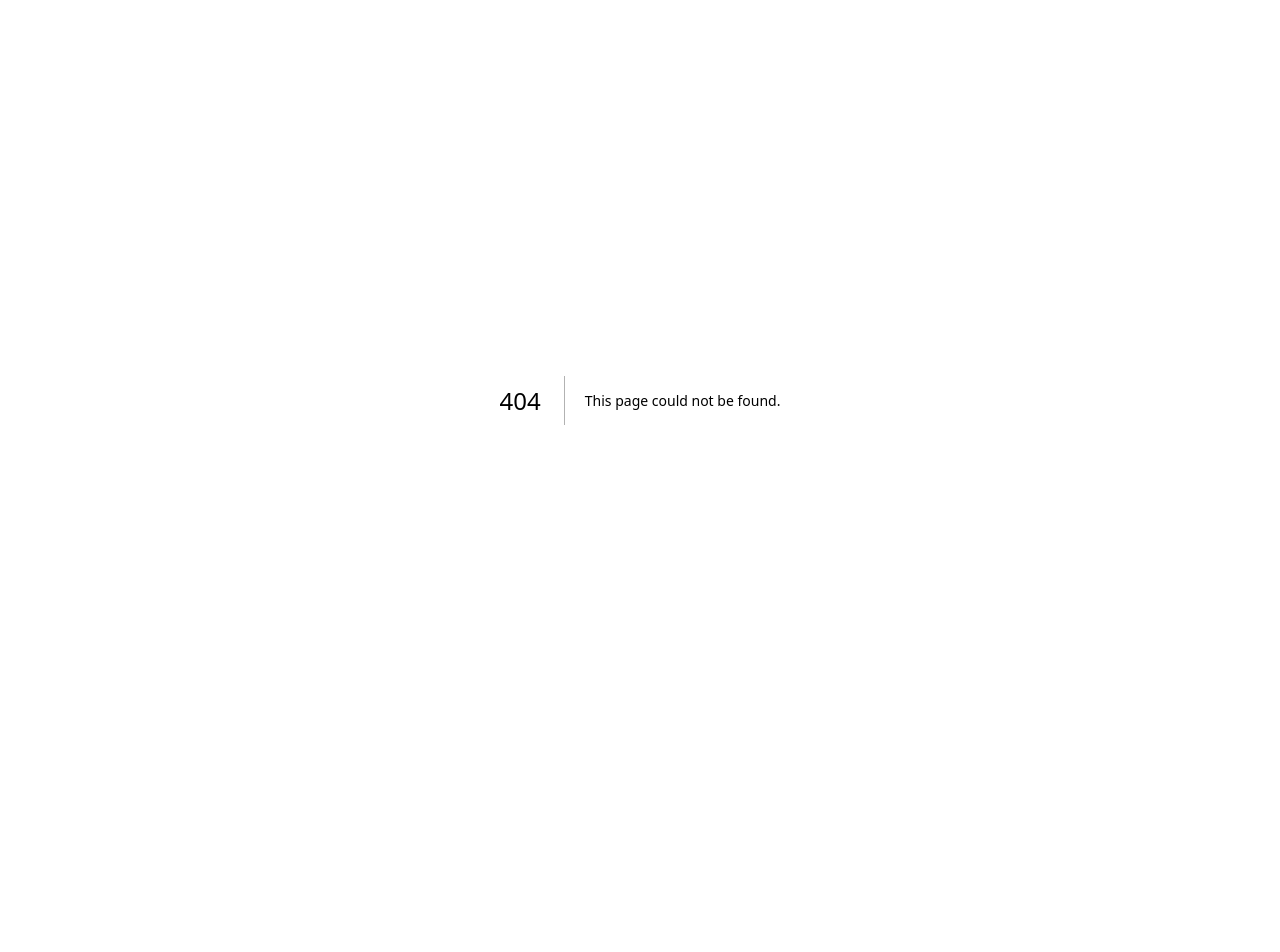
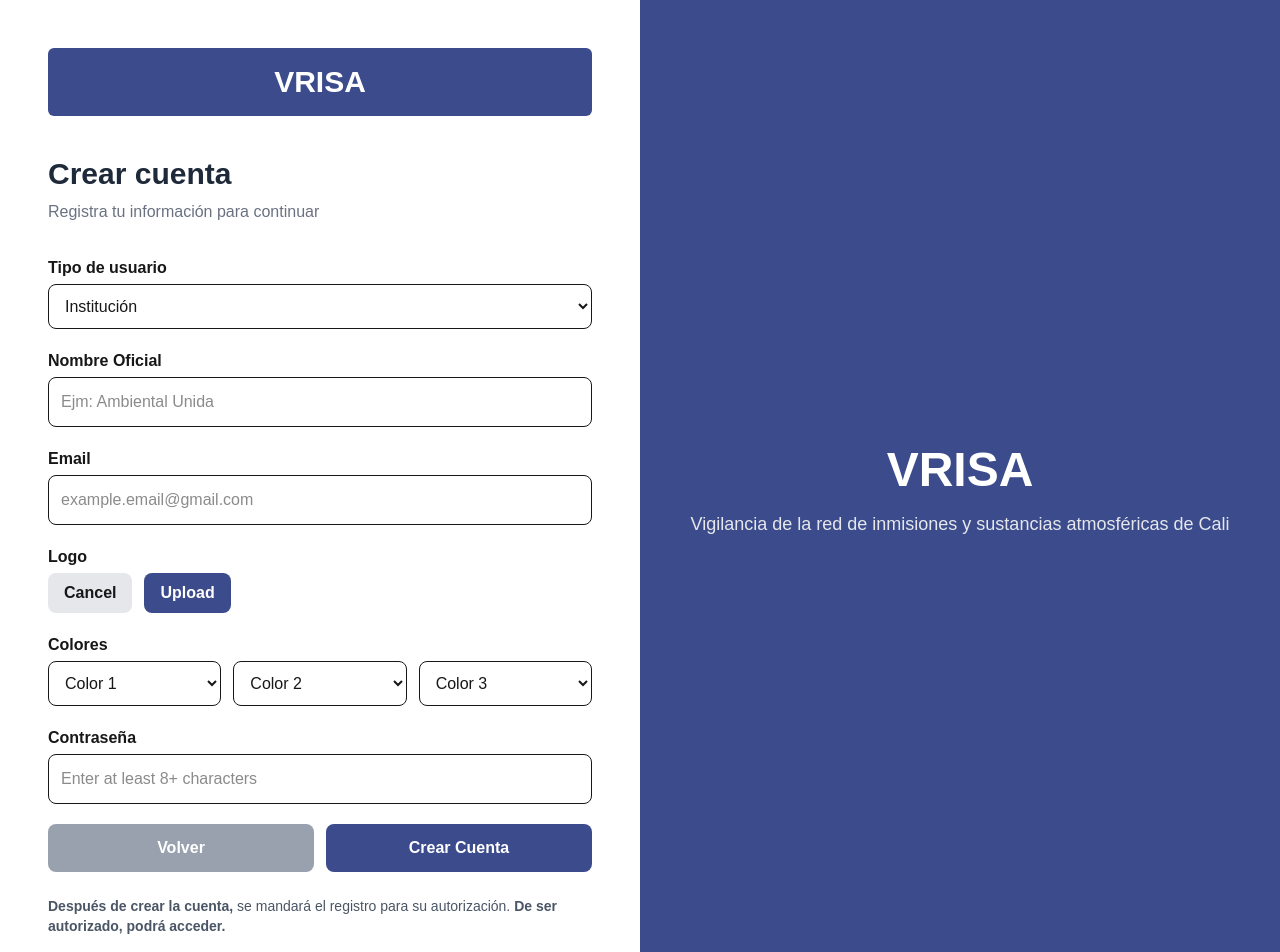
Before and after one commit to ycvictoria/vrisa-frontend, a Next.js app: page /auth/register in a window 1280 px wide. Before the commit this address had no page. Shown: the top 952 px of the page. Before the commit the page ends 800 px from the top, so only its background shows below. Built offline with nearby package versions, Linux system fonts and the light colour scheme.

Commit message:
Login and register added successfully

```diff
--- /dev/null
+++ b/src/app/auth/login/page.tsx
@@ -0,0 +1,69 @@
+"use client";
+
+import Image from "next/image";
+
+export default function LoginPage() {
+  return (
+    <div className="w-full h-screen flex bg-white">
+      {/* PANEL IZQUIERDO */}
+      <div className="w-1/2 flex flex-col justify-center px-24">
+        <h1 className="text-3xl font-bold mb-8">Iniciar Sesión</h1>
+
+        {/* Email */}
+        <label className="text-sm font-medium">Email</label>
+        <input
+          type="email"
+          className="border rounded-lg px-4 py-2 mt-1 mb-4 w-full"
+          placeholder="example@email.com"
+        />
+
+        {/* Password */}
+        <label className="text-sm font-medium">Contraseña</label>
+        <input
+          type="password"
+          className="border rounded-lg px-4 py-2 mt-1 mb-2 w-full"
+          placeholder="Enter at least 8+ characters"
+        />
+
+        <div className="flex justify-between items-center text-sm mb-4">
+          <label className="flex items-center gap-2">
+            <input type="checkbox" />
+            Recuérdame
+          </label>
+
+          <a href="#" className="text-[#3B4B8C] hover:underline">
+            ¿Olvidaste la contraseña?
+          </a>
+        </div>
+
+        <button className="bg-[#3B4B8C] hover:bg-[#2d3a6e] text-white py-2 rounded-lg w-full">
+          Entrar
+        </button>
+
+        <div className="text-sm text-gray-600 mt-4">
+          ¿No tienes cuenta?
+          <a href="/auth/register" className="text-[#3B4B8C] ml-1">
+            Registrarse
+          </a>
+        </div>
+      </div>
+
+      {/* PANEL DERECHO */}
+      <div className="w-1/2 bg-[#3B4B8C] flex items-center justify-center">
+        <div className="text-center text-white">
+          <Image
+            src="/vrisa-logo-white.png"
+            width={120}
+            height={120}
+            alt="Logo VRISA"
+            className="mx-auto mb-6"
+          />
+          <h1 className="text-4xl font-bold">VRISA</h1>
+          <p className="mt-2 text-lg">
+            Vigilancia de la Red de Inmisiones y Sustancias Atmosféricas de Cali
+          </p>
+        </div>
+      </div>
+    </div>
+  );
+}
--- /dev/null
+++ b/src/app/auth/register/page.tsx
@@ -0,0 +1,185 @@
+"use client";
+
+import { useRouter } from "next/navigation";
+import { useState } from "react";
+
+export default function RegisterPage() {
+  const router = useRouter();
+
+  const [userType, setUserType] = useState("");
+  const [color1, setColor1] = useState("");
+  const [color2, setColor2] = useState("");
+  const [color3, setColor3] = useState("");
+  const [logo, setLogo] = useState<File | null>(null);
+
+  const handleLogoUpload = (e: React.ChangeEvent<HTMLInputElement>) => {
+    if (e.target.files && e.target.files[0]) {
+      setLogo(e.target.files[0]);
+    }
+  };
+
+  return (
+    <div className="min-h-screen flex">
+      {/* Panel izquierdo con formulario */}
+      <div className="w-1/2 bg-white p-12 flex flex-col justify-center">
+
+        {/* Header azul con VRISA */}
+        <div className="w-full bg-[#3B4B8C] text-white py-4 rounded-md mb-10 text-center text-3xl font-bold">
+          VRISA
+        </div>
+
+        <h2 className="text-3xl font-bold mb-2 text-gray-800">Crear cuenta</h2>
+        <p className="text-gray-500 mb-8">
+          Registra tu información para continuar
+        </p>
+
+        <form className="space-y-5">
+          {/* Tipo de usuario */}
+          <div>
+            <label className="block font-semibold mb-1">Tipo de usuario</label>
+            <select
+              value={userType}
+              onChange={(e) => setUserType(e.target.value)}
+              className="w-full p-3 border rounded-lg"
+            >
+              <option value="">Institución</option>
+              <option value="institucion">Institución</option>
+              <option value="investigador">Investigador</option>
+              <option value="tecnico">Técnico</option>
+              <option value="ciudadano">Ciudadano</option>
+            </select>
+          </div>
+
+          {/* Nombre */}
+          <div>
+            <label className="block font-semibold mb-1">Nombre Oficial</label>
+            <input
+              type="text"
+              className="w-full p-3 border rounded-lg"
+              placeholder="Ejm: Ambiental Unida"
+            />
+          </div>
+
+          {/* Correo */}
+          <div>
+            <label className="block font-semibold mb-1">Email</label>
+            <input
+              type="email"
+              className="w-full p-3 border rounded-lg"
+              placeholder="example.email@gmail.com"
+            />
+          </div>
+
+          {/* Logo */}
+          <div>
+            <label className="block font-semibold mb-1">Logo</label>
+            <div className="flex items-center gap-3">
+              <label className="px-4 py-2 bg-gray-200 hover:bg-gray-300 rounded-lg cursor-pointer font-semibold">
+                Cancel
+                <input
+                  type="file"
+                  accept="image/*"
+                  onChange={handleLogoUpload}
+                  className="hidden"
+                />
+              </label>
+              <button
+                type="button"
+                className="px-4 py-2 bg-[#3B4B8C] hover:bg-[#2d3a6e] text-white rounded-lg font-semibold"
+              >
+                Upload
+              </button>
+              {logo && (
+                <span className="text-sm text-gray-600">{logo.name}</span>
+              )}
+            </div>
+          </div>
+
+          {/* Colores */}
+          <div>
+            <label className="block font-semibold mb-1">Colores</label>
+            <div className="flex gap-3">
+              <select
+                value={color1}
+                onChange={(e) => setColor1(e.target.value)}
+                className="flex-1 p-3 border rounded-lg"
+              >
+                <option value="">Color 1</option>
+                <option value="amarillo">Amarillo</option>
+                <option value="azul">Azul</option>
+                <option value="rojo">Rojo</option>
+                <option value="blanco">Blanco</option>
+              </select>
+
+              <select
+                value={color2}
+                onChange={(e) => setColor2(e.target.value)}
+                className="flex-1 p-3 border rounded-lg"
+              >
+                <option value="">Color 2</option>
+                <option value="amarillo">Amarillo</option>
+                <option value="azul">Azul</option>
+                <option value="rojo">Rojo</option>
+                <option value="blanco">Blanco</option>
+              </select>
+
+              <select
+                value={color3}
+                onChange={(e) => setColor3(e.target.value)}
+                className="flex-1 p-3 border rounded-lg"
+              >
+                <option value="">Color 3</option>
+                <option value="amarillo">Amarillo</option>
+                <option value="azul">Azul</option>
+                <option value="rojo">Rojo</option>
+                <option value="blanco">Blanco</option>
+              </select>
+            </div>
+          </div>
+
+          {/* Contraseña */}
+          <div>
+            <label className="block font-semibold mb-1">Contraseña</label>
+            <input
+              type="password"
+              className="w-full p-3 border rounded-lg"
+              placeholder="Enter at least 8+ characters"
+            />
+          </div>
+
+          {/* Botones */}
+          <div className="flex gap-3">
+            <button
+              type="button"
+              onClick={() => router.push("/auth/login")}
+              className="flex-1 bg-gray-400 hover:bg-gray-500 text-white py-3 rounded-lg font-semibold transition"
+            >
+              Volver
+            </button>
+            <button
+              type="button"
+              className="flex-1 bg-[#3B4B8C] hover:bg-[#2d3a6e] text-white py-3 rounded-lg font-semibold transition"
+            >
+              Crear Cuenta
+            </button>
+          </div>
+        </form>
+
+        {/* Texto obligatorio */}
+        <p className="text-gray-600 text-sm mt-6">
+          <strong>Después de crear la cuenta,</strong> se mandará el registro
+          para su autorización.{" "}
+          <strong>De ser autorizado, podrá acceder.</strong>
+        </p>
+      </div>
+
+      {/* Panel derecho (diseño igual al login, azul/blanco/negro) */}
+      <div className="w-1/2 bg-[#3B4B8C] text-white flex flex-col items-center justify-center p-12">
+        <h1 className="text-5xl font-bold mb-4">VRISA</h1>
+        <p className="text-lg text-gray-200 text-center">
+          Vigilancia de la red de inmisiones y sustancias atmosféricas de Cali
+        </p>
+      </div>
+    </div>
+  );
+}
```
